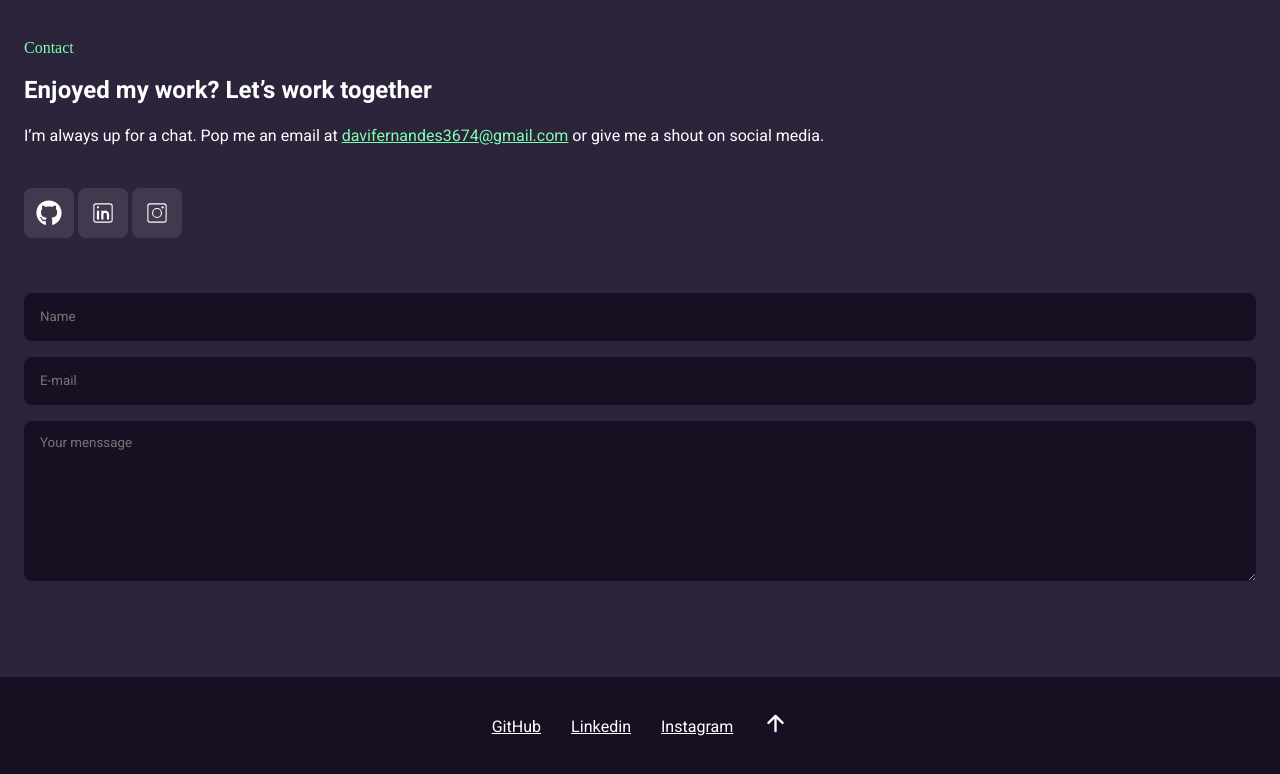
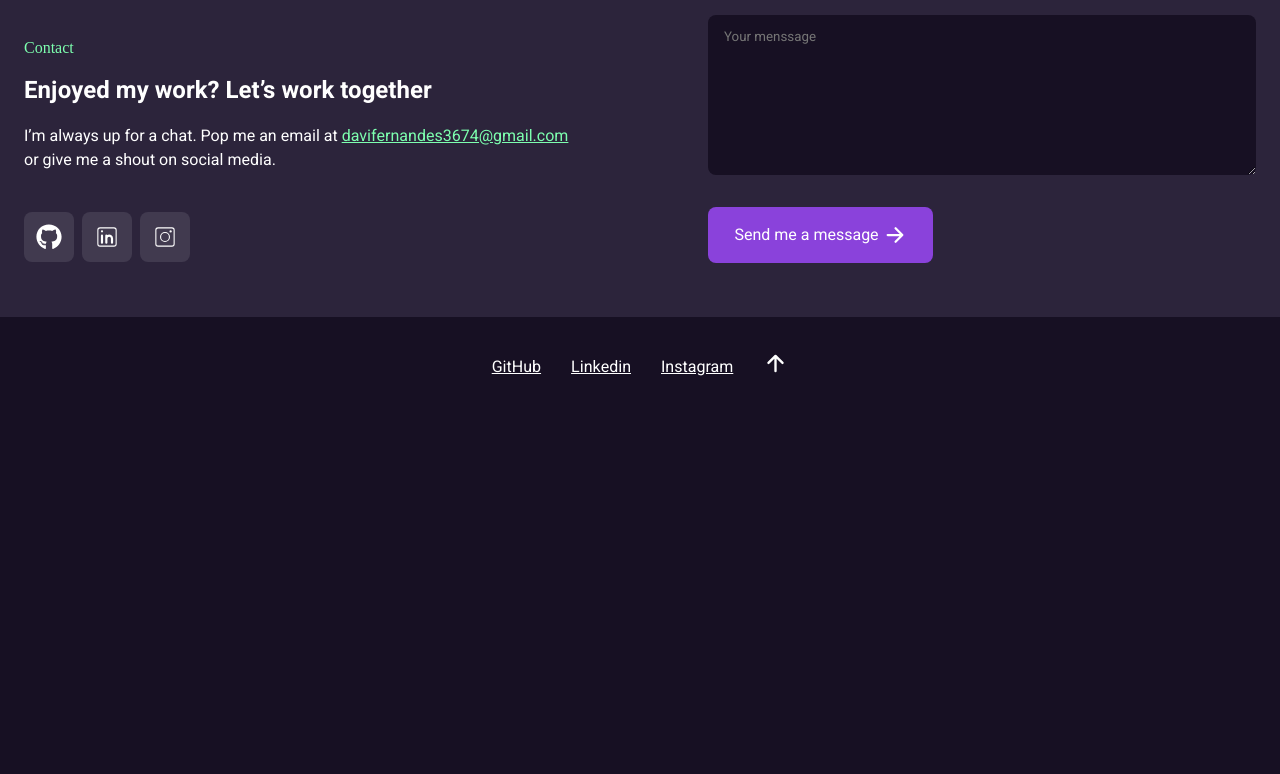
Before and after one commit to Davi-html/portifolio, a React (Vite) app: page / in a window 1280 px wide. Shown: the part 2154-2928 px from the top of the page. After the commit the page ends 2571 px from the top, so only its background shows below. Built offline with nearby package versions, Linux system fonts and the light colour scheme.

Commit message:
fim do projeto. add animacao e deixando responsivo

```diff
--- a/src/components/Header/index.jsx
+++ b/src/components/Header/index.jsx
@@ -25,11 +25,11 @@ export function Header() {
         } `}
       >
         <strong>
-          <a href="">Home</a>
+          <a href="#description">Home</a>
         </strong>
-        <a href="">About</a>
-        <a href="">Projets</a>
-        <a href="">Contact</a>
+        <a href="#about">About</a>
+        <a href="#projects">Projets</a>
+        <a href="#contact">Contact</a>
         <hr />
         <div className="div-pt">
           <a href="" className="pt">
--- a/src/components/Main/index.jsx
+++ b/src/components/Main/index.jsx
@@ -8,9 +8,9 @@ import { Fade } from "react-awesome-reveal";
 
 export function Main() {
   return (
-    <Container>
+    <Container id='description'>
       <Fade cascade damping={0.1}>
-        <div className="description">
+        <div className="description" id="description">
           <h1>Hi, i'm Davi</h1>
           <h2>FrontEnd developer</h2>
           <p>
--- a/src/page/App.tsx
+++ b/src/page/App.tsx
@@ -22,7 +22,7 @@ export function App() {
       <Main />
       <Fade cascade damping={0.1}>
         <section>
-          <div className="about-me">
+          <div className="about-me" id="about">
             <img src="/src/assets/foto-perfil.svg" alt="" />
             <div className="resume">
               <div className="icons">
@@ -57,7 +57,7 @@ export function App() {
       </Fade>
 
       <section>
-          <div className="projects">
+          <div className="projects" id="projects">
             <Fade cascade damping={0.1}>
               <p id="project-p">Projects</p>
               <h2>Take a look at my highlighted projects</h2>
@@ -134,31 +134,49 @@ export function App() {
       </section>
 
       <section>
-        <div className="all-info">
+        <div className="all-info" id="contact">
           <div className="info">
             <div className="img-info"><img src="/src/assets/contact.svg" alt="" /></div>
             <p id="contact-p">Contact</p>
-            <h2>Enjoyed my work? Let’s work together</h2>
-            <p>
-              I’m always up for a chat. Pop me an email at <a>davifernandes3674@gmail.com</a> or give me a shout on social media.
-            </p>
-            <div className="social-icon">
-              <FaGithub size={50} color='white'/> <CiLinkedin size={50}/> <CiInstagram size={50}/>
-            </div>
+            <Fade cascade damping={0.1}>
+              <h2>Enjoyed my work? Let’s work together</h2>
+              <p>
+                I’m always up for a chat. Pop me an email at <span>davifernandes3674@gmail.com</span> or give me a shout on social media.
+              </p>
+            <Fade cascade damping={0.1}></Fade>
+              <div className="social-icon">
+                <a href="https://github.com/Davi-html" target="_blank">
+                  <FaGithub size={50} color='white'/>
+                </a>
+                <a href="https://www.linkedin.com/in/davi-fernandes-alves-1a48b1273/" target="_blank">
+                  <CiLinkedin size={50}/>
+                </a>
+                <a href="https://www.instagram.com/davi.fcxp/" target="_blank">
+                <CiInstagram size={50}/>
+                </a>
+              </div>
+            </Fade>
           </div>
           <div className="form">
             <Input name="Name"/>
             <Input name="E-mail"/>
             <Textarea name='Your menssage'/>
+            <div className="div-button">
+              <Button
+                name="Send me a message"
+                color="#8A42DB"
+                IconR={<IoArrowForward size={24} />}
+              />
+            </div>
           </div>
         </div>
       </section>
 
       <footer>
-        <a href="https://github.com/Davi-html">GitHub</a>
-        <a href="https://www.linkedin.com/in/davi-fernandes-alves-1a48b1273/">Linkedin</a>
-        <a href="">Instagram</a> <a href="#topo">
-        <IoArrowUp size={25}/></a>
+        <a href="https://github.com/Davi-html" target="_blank">GitHub</a>
+        <a href="https://www.linkedin.com/in/davi-fernandes-alves-1a48b1273/" target="_blank">Linkedin</a>
+        <a href="https://www.instagram.com/davi.fcxp/" target="_blank">Instagram</a>
+        <a href="#topo"><IoArrowUp size={25}/></a>
       </footer>
 
     </Container>
--- a/src/page/styles.ts
+++ b/src/page/styles.ts
@@ -214,6 +214,10 @@ export const Container = styled.div`
         background: #2C243B;
         padding: 48px 24px;
 
+        textarea {
+            margin-bottom: 32px;
+        }
+
         img {
             width: 160px;
             height: 160px;
@@ -221,7 +225,6 @@ export const Container = styled.div`
         }
 
         .form {
-            margin-bottom: 32px;
             margin-top: 48px;
 
             display: flex;
@@ -242,19 +245,46 @@ export const Container = styled.div`
             margin-bottom: 16px;
         }
 
-        a {
+        span {
             color: #7DFFAF;
             text-decoration: underline;
         }
 
+        a {
+            color: white;
+        }
+
         .social-icon {
             margin-top: 40px;
+
+            display: flex;
+            gap: 8px;
         }
 
         .social-icon svg {
             background-color: #413A4F;
             border-radius: 8px;
             padding: 12px;
+        }
+
+        .div-button{
+            width: 225px;
+        }
+
+        @media (min-width: 760px){
+            display: flex;
+            justify-content: center;
+            align-items: center;
+
+            gap: 136px;
+
+            .info {
+                flex: 1;
+            }
+
+            .form {
+                flex:1;
+            }
         }
     }
 
```
Also changed, not shown: src/assets/cursor.png (added).
